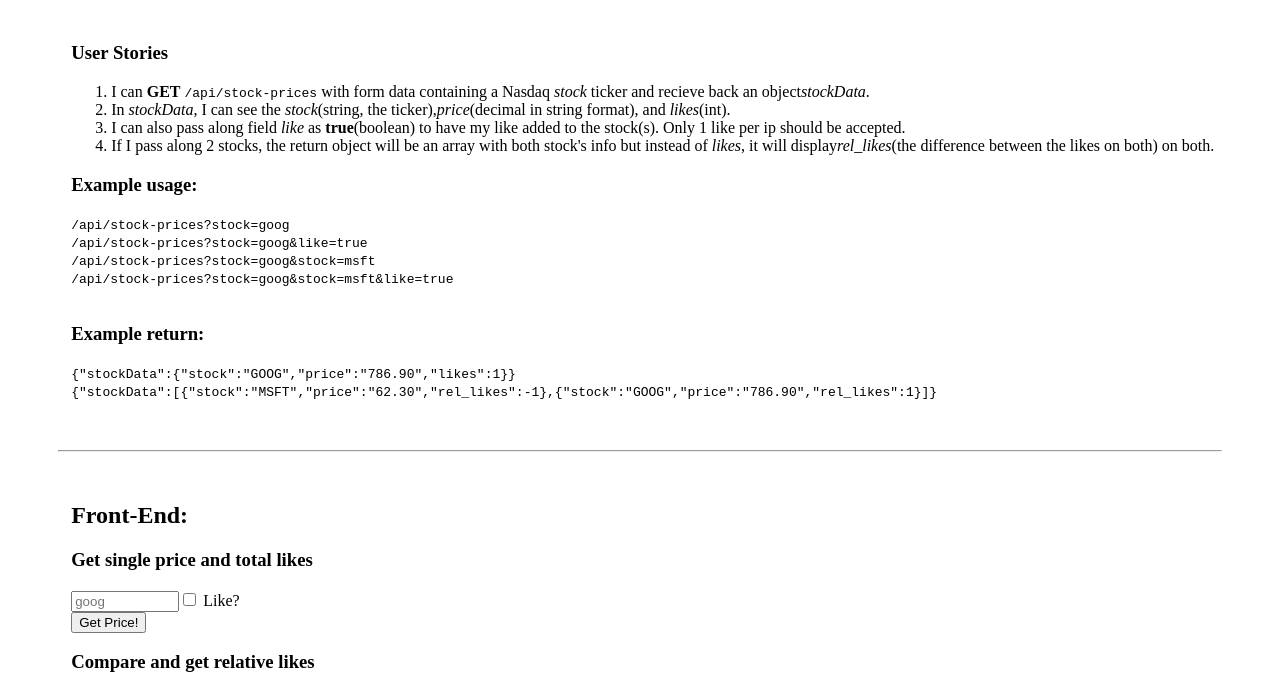
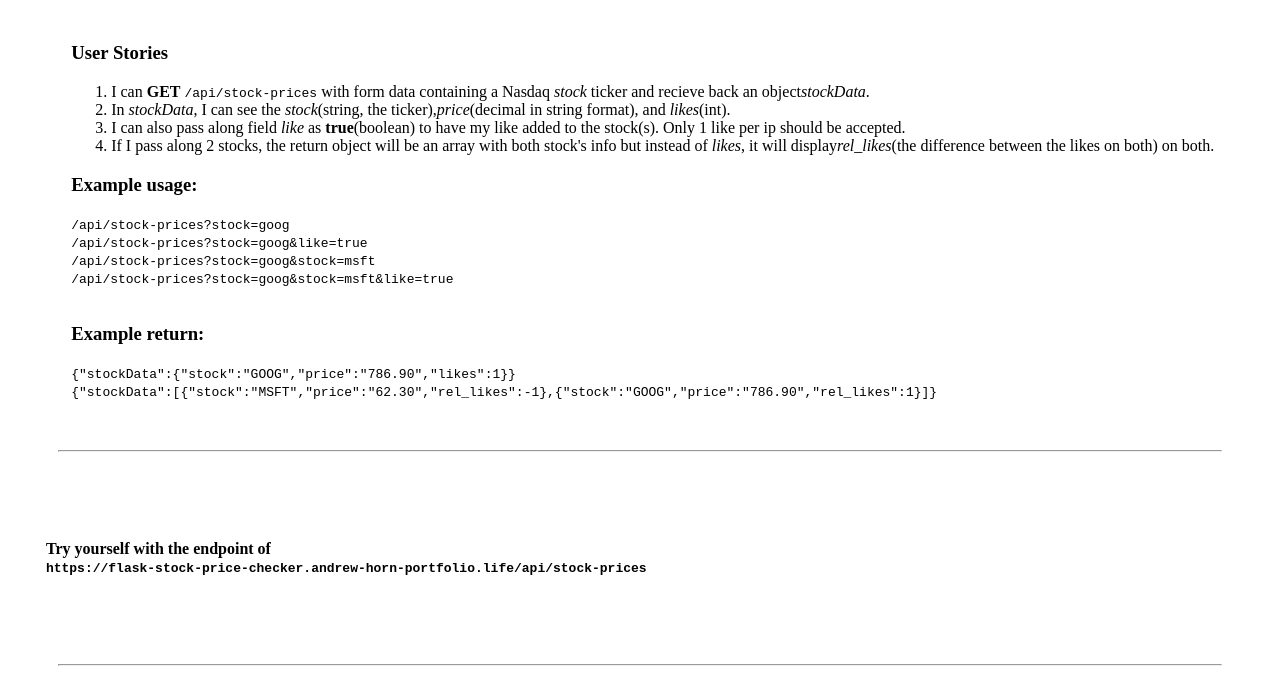
Before and after one commit to sophyphreak/flask-stock-price-checker-front, a Gatsby site: page / in a window 1280 px wide. Shown: the part 121-800 px from the top of the page. Built offline with nearby package versions, Linux system fonts and the light colour scheme; Gatsby itself is replaced by a stand-in of ours.

Commit message:
added style.css

```diff
--- a/src/pages/index.js
+++ b/src/pages/index.js
@@ -1,5 +1,6 @@
 import React from "react"
 import Frontend from "../components/frontend"
+import "./style.css"
 
 const IndexPage = () => (
   <div>
@@ -49,6 +50,16 @@ const IndexPage = () => (
       </code>
     </div>
     <hr style={{ margin: "50px" }} />
+
+    <p className="border" style={{ padding: "3%" }}>
+      <b>
+        Try yourself with the endpoint of <br />{" "}
+        <code>
+          https://flask-stock-price-checker.andrew-horn-portfolio.life/api/stock-prices
+        </code>
+      </b>
+    </p>
+    <hr style={{ margin: "50px" }} />
     <Frontend />
     <hr style={{ margin: "50px", marginTop: "200px" }} />
   </div>
--- /dev/null
+++ b/src/pages/style.css
@@ -0,0 +1,3 @@
+input {
+  margin: 0 1% 1% 0;
+}
```
